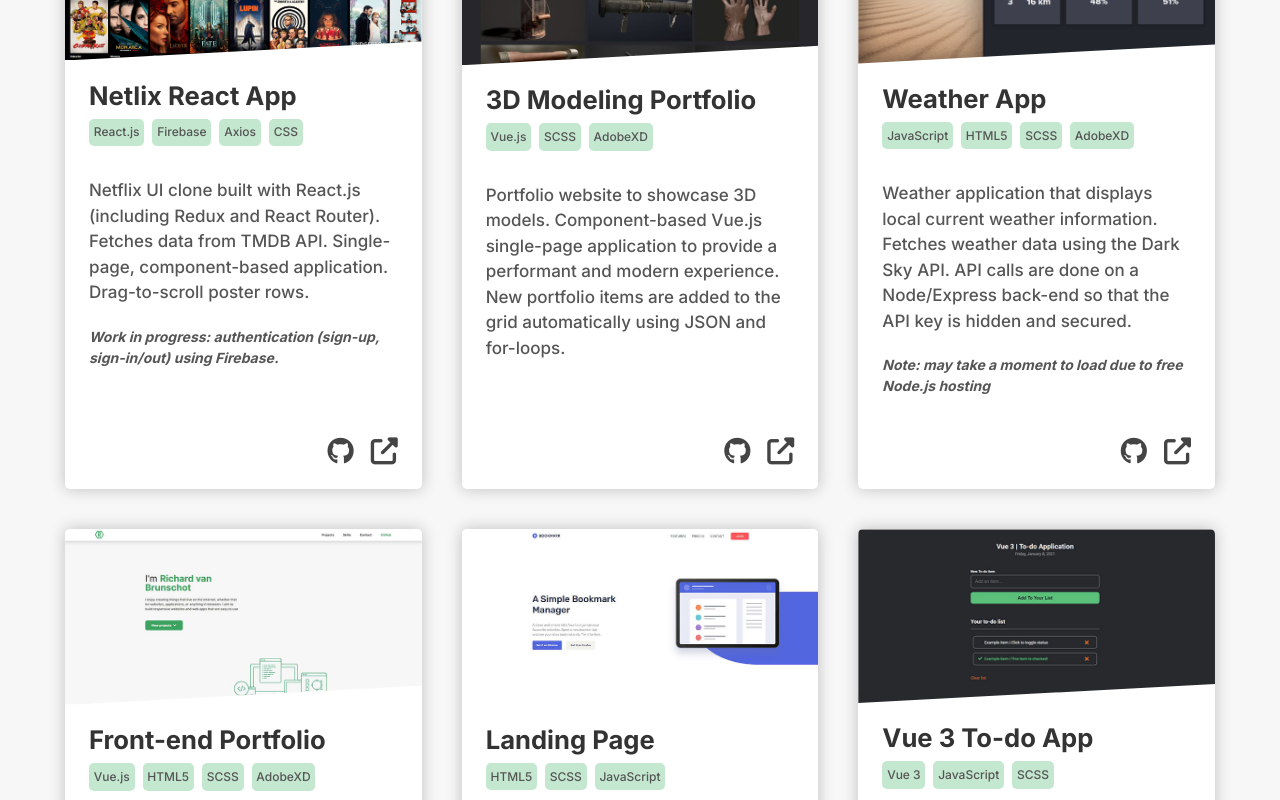
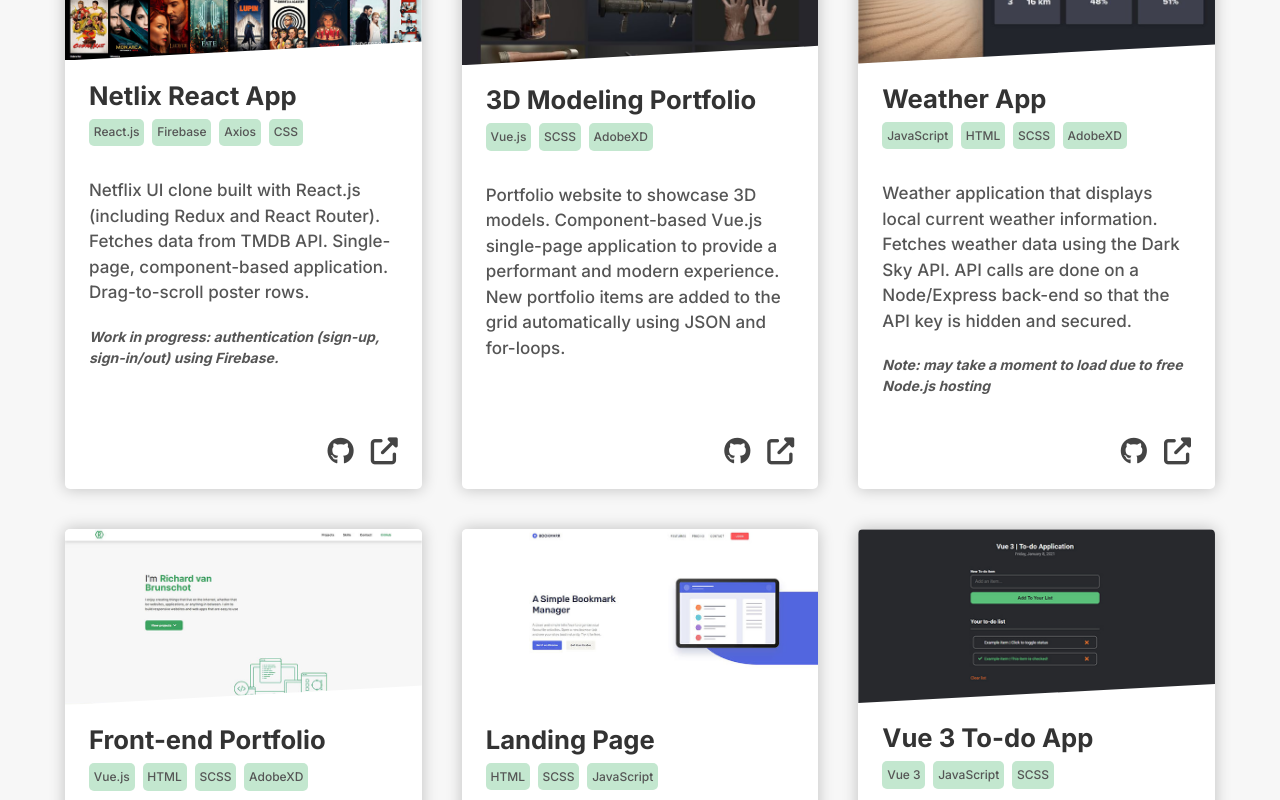
Before and after one commit to Richardvbr/fe-portfolio, a Vue app: page / in a window 1280 px wide. Shown: the part 1100-1900 px from the top of the page. Built offline with nearby package versions, Linux system fonts and the light colour scheme.

Commit message:
updated project tags

```diff
--- a/src/components/Projects.vue
+++ b/src/components/Projects.vue
@@ -60,7 +60,7 @@
           imgAlt: 'Weather App',
           url: 'https://todays-weather-rvbr.herokuapp.com/',
           title: 'Weather App',
-          software: ['JavaScript', 'HTML5', 'SCSS', 'AdobeXD'],
+          software: ['JavaScript', 'HTML', 'SCSS', 'AdobeXD'],
           description: "Weather application that displays local current weather information. Fetches weather data using the Dark Sky API. API calls are done on a Node/Express back-end so that the API key is hidden and secured.",
           note: "Note: may take a moment to load due to free Node.js hosting",
           github: 'https://github.com/Richardvbr/Todaysweather'
@@ -70,7 +70,7 @@
           imgAlt: 'Front-end Portfolio',
           url: 'https://www.brunschot.dev/',
           title: 'Front-end Portfolio',
-          software: ['Vue.js', 'HTML5', 'SCSS', 'AdobeXD'],
+          software: ['Vue.js', 'HTML', 'SCSS', 'AdobeXD'],
           description: "Portfolio website to showcase my work as a front-end developer. Component-based Vue.js application. New portfolio items are added to the grid automatically using JSON and for-loops. Opted for a clean design that is easy on the eyes. Responsive design and scroll-based animations.",
           github: 'https://github.com/Richardvbr/fe-portfolio'
         },
@@ -79,7 +79,7 @@
           imgAlt: 'Landing Page',
           url: 'https://richardvbr-landing-page.netlify.app/',
           title: 'Landing Page',
-          software: ['HTML5', 'SCSS', 'JavaScript'],
+          software: ['HTML', 'SCSS', 'JavaScript'],
           description: "Fully responsive landing page based on an existing design. Coded using a mobile-first approach. Reponsive navbar that toggles between the default view and a hamburger menu based on device width. Toggleable features using JavaScript.",
           github: 'https://github.com/Richardvbr/Landing-page'
         },
@@ -97,7 +97,7 @@
           imgAlt: 'To-do App',
           url: 'https://richardvbr-todoapp.netlify.app/',
           title: 'To-do App',
-          software: ['JavaScript', 'HTML5', 'CSS'],
+          software: ['JavaScript', 'HTML', 'CSS'],
           description: "To-do application that uses the browser's localStorage to store to-do items. Shows current date and prevents empty inputs.",
           github: 'https://github.com/Richardvbr/Todo-app'
         }
```
